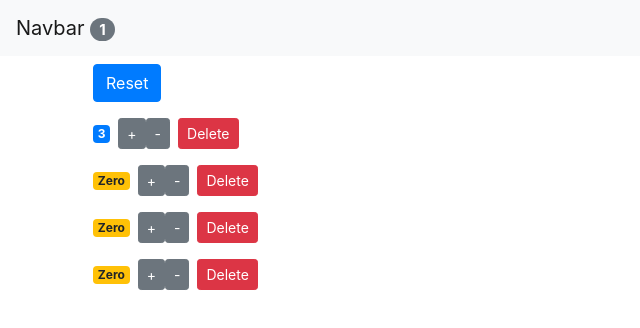
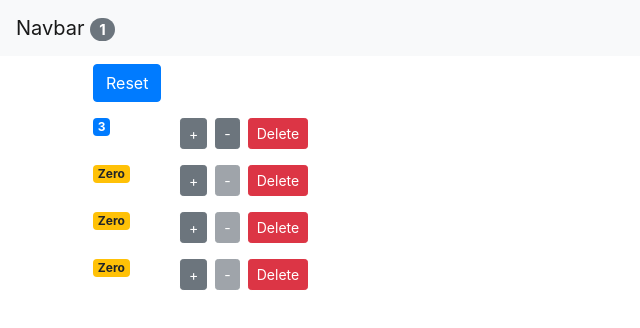
Before and after one commit to tessasullivan/counterApp, a React (Create React App) app: page / in a window 1280 px wide. Shown: the top 328 px of the page, without its empty margins (0-640 px from the left). Built offline with nearby package versions, Linux system fonts and the light colour scheme.

Commit message:
Decrement button is disabled when count is 0

```diff
--- a/src/components/counter.jsx
+++ b/src/components/counter.jsx
@@ -1,7 +1,6 @@
 import React, { Component } from "react";
 
 class Counter extends Component {
-
   getBadgeClasses() {
     let classes = "badge m-2 badge-";
     classes += this.props.counter.value === 0 ? "warning" : "primary";
@@ -15,8 +14,11 @@ class Counter extends Component {
 
   render() {
     return (
-      <div>
+      <div className="row">
+        <div className="col-1">
           <span className={this.getBadgeClasses()}>{this.formatCount()}</span>
+        </div>
+        <div className="col">
           <button
             onClick={() => this.props.onIncrement(this.props.counter)}
             className="btn btn-secondary btn-sm"
@@ -25,12 +27,18 @@ class Counter extends Component {
           </button>
           <button
             onClick={() => this.props.onDecrement(this.props.counter)}
-          className="btn btn-secondary btn-sm"
+            className="btn btn-secondary btn-sm m-2"
+            disabled={this.props.counter.value === 0 ? "disabled": ""}
           >
             -
           </button>
-        <button onClick={() => this.props.onDelete(this.props.counter.id)}
-        className="btn btn-danger btn-sm m-2">Delete</button>
+          <button
+            onClick={() => this.props.onDelete(this.props.counter.id)}
+            className="btn btn-danger btn-sm"
+          >
+            Delete
+          </button>
+        </div>
       </div>
     );
   }
```
Also changed, not shown: src/components/counterWithNotes.jsx (deleted, +0 -57 lines). Lines whose indentation alone changed are shown as unchanged.
